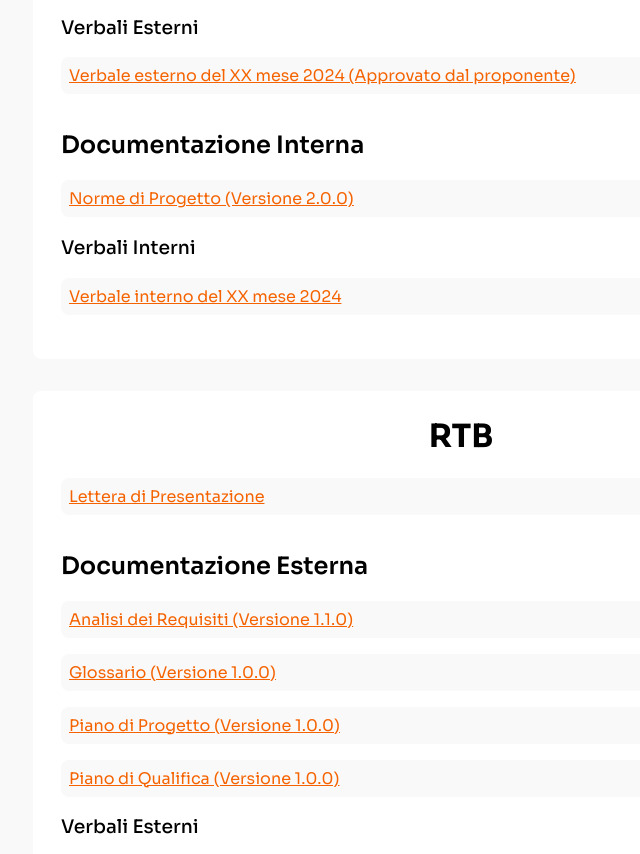
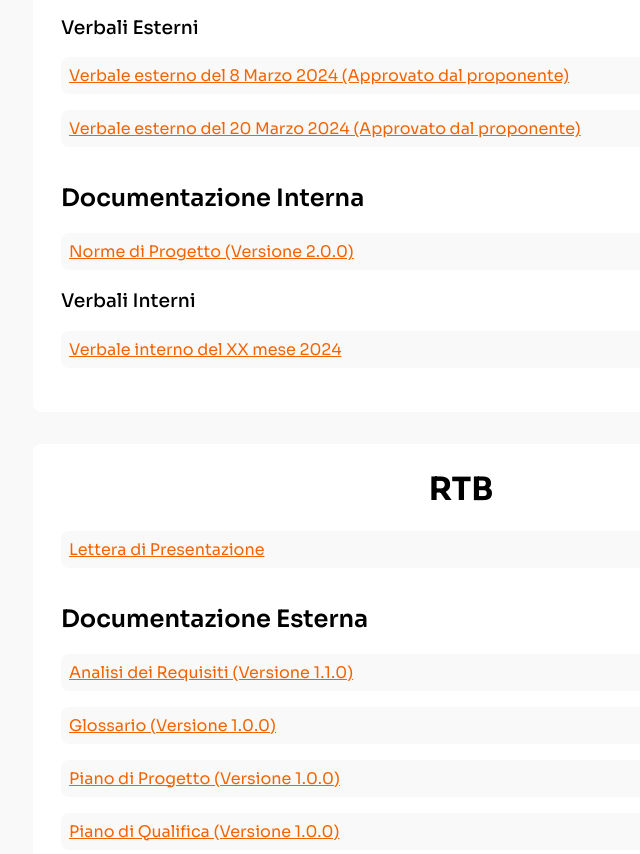
Before and after one commit to Torchlight-SWE2324/Torchlight-SWE2324.github.io, a plain HTML site: page index.html in a window 1280 px wide. Shown: the part 847-1701 px from the top of the page, without its empty margins (179-819 px from the left). Drawn offline with Linux system fonts and the light colour scheme.

Commit message:
Aggiunti primi verbali esterni

```diff
--- a/index.html
+++ b/index.html
@@ -48,7 +48,8 @@
 
     <h3 id="rtb_verbali_esterni">Verbali Esterni</h3>
     <ul class="pdf-links">
-        <li><a href="docs/pb/dummy.pdf" target="_blank">Verbale esterno del XX mese 2024 (Approvato dal proponente)</a></li>
+        <li><a href="docs\pb\Documentazione Esterna\Verbali Esterni\2024_03_08_verbale_esterno.pdf" target="_blank">Verbale esterno del 8 Marzo 2024 (Approvato dal proponente)</a></li>
+        <li><a href="docs\pb\Documentazione Esterna\Verbali Esterni\2024_03_20_verbale_esterno.pdf" target="_blank">Verbale esterno del 20 Marzo 2024 (Approvato dal proponente)</a></li>
     </ul>
 
     <h2 id="rtb_documentazione_interna">Documentazione Interna</h2>
```
Also changed, not shown: 3 other files.
